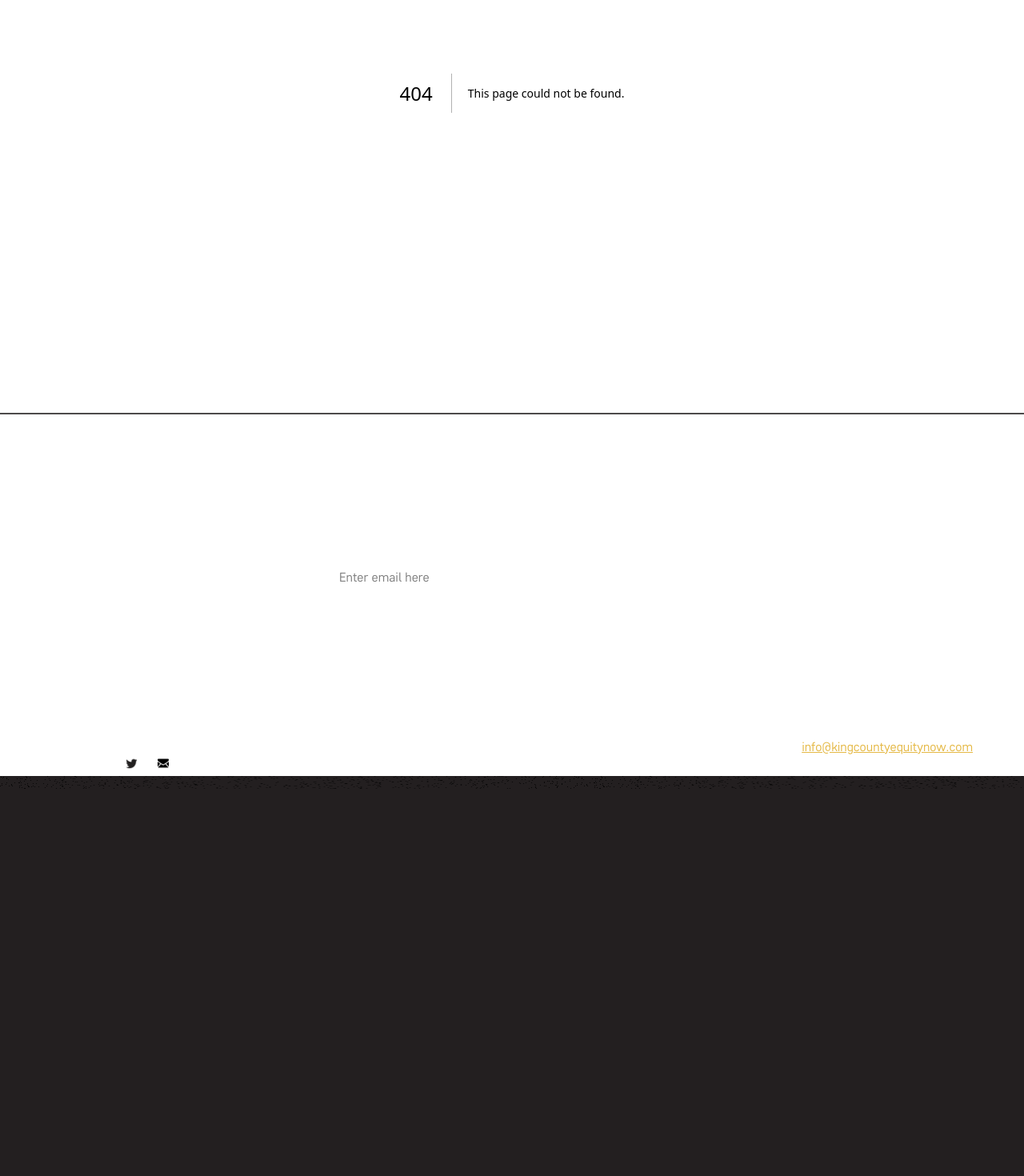
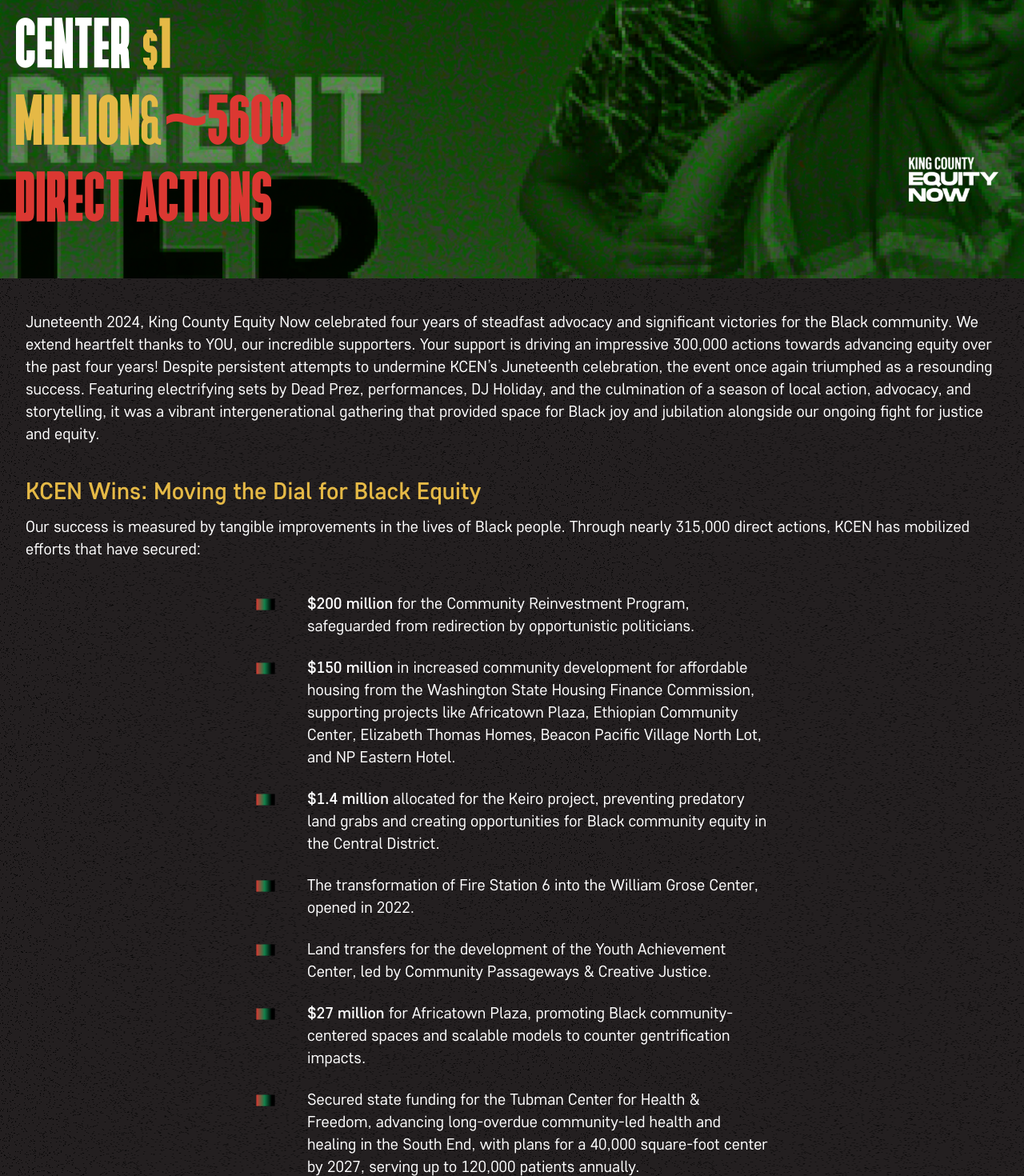
Before and after one commit to abu-kausar/contentful, a Next.js app: page /recentwins in a window 1280 px wide. Before the commit this address had no page. Shown: the part 366-1836 px from the top of the page at 80% size. Before the commit the page ends 1352 px from the top, so only its background shows below. Built offline with nearby package versions, Linux system fonts and the light colour scheme.

Commit message:
recent wins page added

```diff
--- a/src/app/globals.css
+++ b/src/app/globals.css
@@ -210,3 +210,22 @@
 .split-arrow-carousel .swiper-button-prev.overlay {
   bottom: 1rem; /* Overlay on content */
 }
+
+.container {
+  width: 100%;
+  @media (width >= 40rem /* 640px */) {
+      max-width: 40rem /* 640px */;
+  }
+  @media (width >= 48rem /* 768px */) {
+      max-width: 48rem /* 768px */;
+  }
+  @media (width >= 64rem /* 1024px */) {
+      max-width: 64rem /* 1024px */;
+  }
+  @media (width >= 80rem /* 1280px */) {
+      max-width: 80rem /* 1280px */;
+  }
+  @media (width >= 96rem /* 1536px */) {
+      max-width: 96rem /* 1536px */;
+  }
+}
--- /dev/null
+++ b/src/app/recentwins/page.tsx
@@ -0,0 +1,233 @@
+import React from "react";
+
+const RecentWinsPage = () => {
+  return (
+    <>
+      <div className="mb-10 py-16 bg-[url('/images/winsbg.png')] bg-cover bg-no-repeat">
+        <div className="container mx-auto px-5 relative">
+          <p className="text-base text-center md:text-left text-white font-bold uppercase">
+            Featured Recent Win
+          </p>
+          <h1 className="font-heading font-black uppercase text-6xl md:text-8xl text-white w-full text-center md:text-left md:w-1/3">
+            Family Empowerment Center
+            <span className="text-yellow"> $1 million&</span>
+            <span className="text-red">~5600 direct actions</span>
+          </h1>
+          <img
+            src="/images/logo.svg"
+            alt=""
+            className="absolute w-28 h-auto right-8 bottom-8 hidden md:flex"
+          />
+        </div>
+      </div>
+
+      <div className="px-8 container mx-auto font-body text-xl text-white font-normal">
+        <section className="mb-10">
+          <p className="mt-10 mb-2">
+            Juneteenth 2024, King County Equity Now celebrated four years of
+            steadfast advocacy and significant victories for the Black
+            community. We extend heartfelt thanks to YOU, our incredible
+            supporters. Your support is driving an impressive 300,000 actions
+            towards advancing equity over the past four years! Despite
+            persistent attempts to undermine KCEN’s Juneteenth celebration, the
+            event once again triumphed as a resounding success. Featuring
+            electrifying sets by Dead Prez, performances, DJ Holiday, and the
+            culmination of a season of local action, advocacy, and storytelling,
+            it was a vibrant intergenerational gathering that provided space for
+            Black joy and jubilation alongside our ongoing fight for justice and
+            equity.
+          </p>
+        </section>
+
+        {/* KCEN Wins */}
+        <section className="mb-10">
+          <h2 className="text-3xl font-bold mb-3 text-yellow">
+            KCEN Wins: Moving the Dial for Black Equity
+          </h2>
+          <p className="mb-10">
+            Our success is measured by tangible improvements in the lives of
+            Black people. Through nearly 315,000 direct actions, KCEN has
+            mobilized efforts that have secured:
+          </p>
+          <ul className="text-white text-xl font-normal mx-0 md:mx-72 flex flex-col gap-y-6">
+            <li className="flex items-start gap-x-10">
+              <img
+                src="/images/liarrow.png"
+                alt=""
+                className="w-6 h-auto mt-2"
+              />
+              <span>
+                <b>$200 million</b> for the Community Reinvestment Program,
+                safeguarded from redirection by opportunistic politicians.
+              </span>
+            </li>
+
+            <li className="flex items-start gap-x-10">
+              <img
+                src="/images/liarrow.png"
+                alt=""
+                className="w-6 h-auto mt-2"
+              />
+              <span>
+                <b>$150 million</b> in increased community development for
+                affordable housing from the Washington State Housing Finance
+                Commission, supporting projects like Africatown Plaza, Ethiopian
+                Community Center, Elizabeth Thomas Homes, Beacon Pacific Village
+                North Lot, and NP Eastern Hotel.
+              </span>
+            </li>
+            <li className="flex items-start gap-x-10">
+              <img
+                src="/images/liarrow.png"
+                alt=""
+                className="w-6 h-auto mt-2"
+              />
+              <span>
+                <b>$1.4 million</b> allocated for the Keiro project, preventing
+                predatory land grabs and creating opportunities for Black
+                community equity in the Central District.
+              </span>
+            </li>
+            <li className="flex items-start gap-x-10">
+              <img
+                src="/images/liarrow.png"
+                alt=""
+                className="w-6 h-auto mt-2"
+              />
+              <span>
+                The transformation of Fire Station 6 into the William Grose
+                Center, opened in 2022.
+              </span>
+            </li>
+            <li className="flex items-start gap-x-10">
+              <img
+                src="/images/liarrow.png"
+                alt=""
+                className="w-6 h-auto mt-2"
+              />
+              <span>
+                Land transfers for the development of the Youth Achievement
+                Center, led by Community Passageways & Creative Justice.
+              </span>
+            </li>
+            <li className="flex items-start gap-x-10">
+              <img
+                src="/images/liarrow.png"
+                alt=""
+                className="w-6 h-auto mt-2"
+              />
+              <span>
+                <b>$27 million</b> for Africatown Plaza, promoting Black
+                community-centered spaces and scalable models to counter
+                gentrification impacts.
+              </span>
+            </li>
+            <li className="flex items-start gap-x-10">
+              <img
+                src="/images/liarrow.png"
+                alt=""
+                className="w-6 h-auto mt-2"
+              />
+              <span>
+                Secured state funding for the Tubman Center for Health &
+                Freedom, advancing long-overdue community-led health and healing
+                in the South End, with plans for a 40,000 square-foot center by
+                2027, serving up to 120,000 patients annually.
+              </span>
+            </li>
+            <li className="flex items-start gap-x-10">
+              <img
+                src="/images/liarrow.png"
+                alt=""
+                className="w-6 h-auto mt-2"
+              />
+              <span>
+                <b>$1 million</b> to purchase Black land ownership in Othello
+                for an East African-centered Family Empowerment Center and
+                Community Housing.
+              </span>
+            </li>
+            <li className="flex items-start gap-x-10">
+              <img
+                src="/images/liarrow.png"
+                alt=""
+                className="w-6 h-auto mt-2"
+              />
+              <span>
+                <b>$400,000</b> in ongoing support to restore and expand
+                education to Petah Village in South Seattle through outdoor
+                preschool education.
+              </span>
+            </li>
+          </ul>
+        </section>
+
+        {/* Challenges Ahead */}
+        <section className="mb-10">
+          <h2 className="text-3xl font-bold text-yellow mb-3">
+            Challenges Ahead
+          </h2>
+          <p>
+            Despite these advancements, significant obstacles persist.
+            Nationally and locally, there are ongoing efforts to disenfranchise
+            the Black community, destabilize progress, and fund initiatives like
+            the Fairness and Families agenda. Efforts in Evanston, IL, and even
+            the state of reparations to Tulsa Race Massacre survivors are
+            alarming.
+          </p>
+          <br />
+          <p>
+            Locally, attempts to divert funds from the Community Reinvestment
+            Program, Participatory Budgeting, and the Equitable Development
+            Initiative are concerning. Additionally, recent city planning lacks
+            equitable strategies to protect vulnerable communities from
+            displacement.
+          </p>
+        </section>
+
+        {/* Call to Action */}
+        <section>
+          <h2 className="text-3xl font-bold text-yellow mb-3">
+            Call to Action
+          </h2>
+          <p>
+            We urge non-Black-led organizations to refrain from competing for
+            resources intended for Black communities. This perpetuates inequity
+            and undermines our efforts towards justice and equality.
+          </p>
+          <br />
+          <p>
+            The Nonprofit Industrial Complex has grown into a billion-dollar
+            industry over 50 years, disproportionately benefitting white
+            organizations while Black communities have faced ongoing decline.
+            This disparity must end immediately.
+          </p>
+          <br />
+          <p>
+            We also call for an end to the use of Black organizations as tokens
+            by non-Black entities. Black communities are fully capable of
+            directing and managing resources through our own channels.
+          </p>
+          <br />
+          <p>
+            With Juneteenth now a national holiday, we call upon our supporters
+            to honor its significance by recommitting to supporting our critical
+            work. Together, we can dismantle systemic inequities and establish a
+            new norm rooted in equity for Seattle and Martin Luther King Jr.
+            County.
+          </p>
+        </section>
+        <div className="flex items-center justify-center my-10">
+          <a
+            href=""
+            className="bg-yellow text-black px-5 py-2 rounded-full text-base uppercase font-bold hover:bg-green- hover:text-white"
+          >
+            Latest freedom actions
+          </a>
+        </div>
+      </div>
+    </>
+  );
+};
+
+export default RecentWinsPage;
--- a/src/components/LandingHero.tsx
+++ b/src/components/LandingHero.tsx
@@ -45,7 +45,7 @@
             out of a deep legacy of Black organizing in Martin Luther King Jr.
             County, Washington State.
           </div>
-          <a href="" target="_blank" rel="noreferrer">
+          <a href="/recentwins" rel="noreferrer">
             <button
               className={`px-10 py-2 cursor-pointer bg-green hover:bg-white text-white hover:text-green focus:outline-none rounded-full font-button uppercase tracking-wider`}
             >
```
Also changed, not shown: public/images/liarrow.png (added), public/images/winsbg.png (added).
